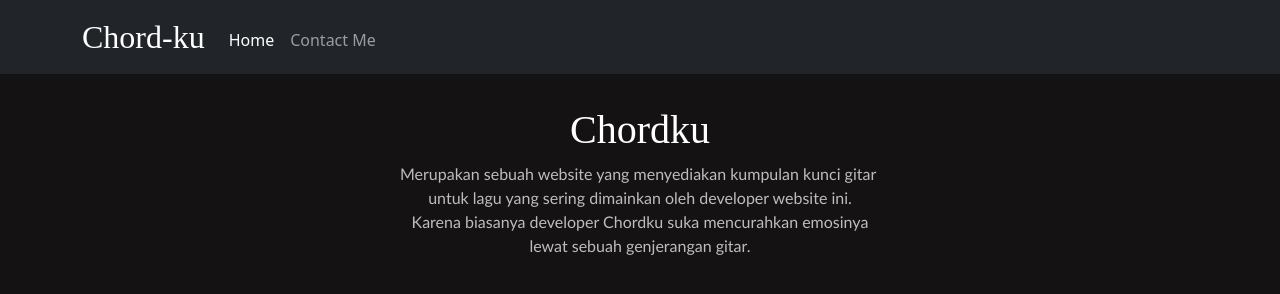
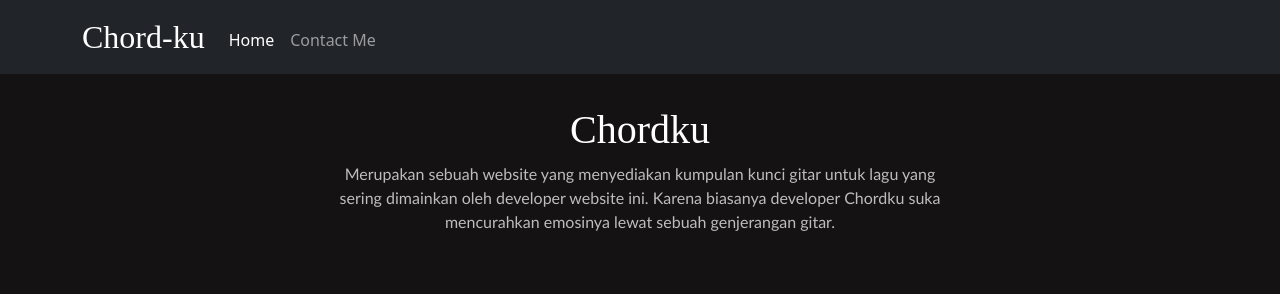
Before and after one commit to herdyy69/chordku, a plain HTML site: page index.html in a window 1280 px wide. Drawn offline with nearby package versions, Linux system fonts and the light colour scheme.

Commit message:
Add files via upload

```diff
--- a/index.html
+++ b/index.html
@@ -25,7 +25,7 @@
         color: white;
         margin-top: 2rem;
       }
-      pre {
+      p {
         color: rgb(190, 188, 188);
         font-family: 'Trebuchet MS', 'Lucida Sans Unicode', 'Lucida Grande', 'Lucida Sans', Arial, sans-serif;
         font-size: 1rem;
@@ -75,15 +75,14 @@
     </div>
 
     <div class="row justify-content-center">
-      <article>
-        <h1 class="text-tittle text-center">Chordku</h1>
-        <pre class="text-center">
-Merupakan sebuah website yang menyediakan kumpulan kunci gitar
-untuk lagu yang sering dimainkan oleh developer website ini.
-Karena biasanya developer Chordku suka mencurahkan emosinya
-lewat sebuah genjerangan gitar.</pre
-        >
-      </article>
+      <div class="col col-6">
+        <article>
+          <h1 class="text-tittle text-center">Chordku</h1>
+          <p class="text-center">
+            Merupakan sebuah website yang menyediakan kumpulan kunci gitar untuk lagu yang sering dimainkan oleh developer website ini. Karena biasanya developer Chordku suka mencurahkan emosinya lewat sebuah genjerangan gitar.
+          </p>
+        </article>
+      </div>
     </div>
 
     <!-- <h1 class="text-tittle">Chordku</h1>
```
